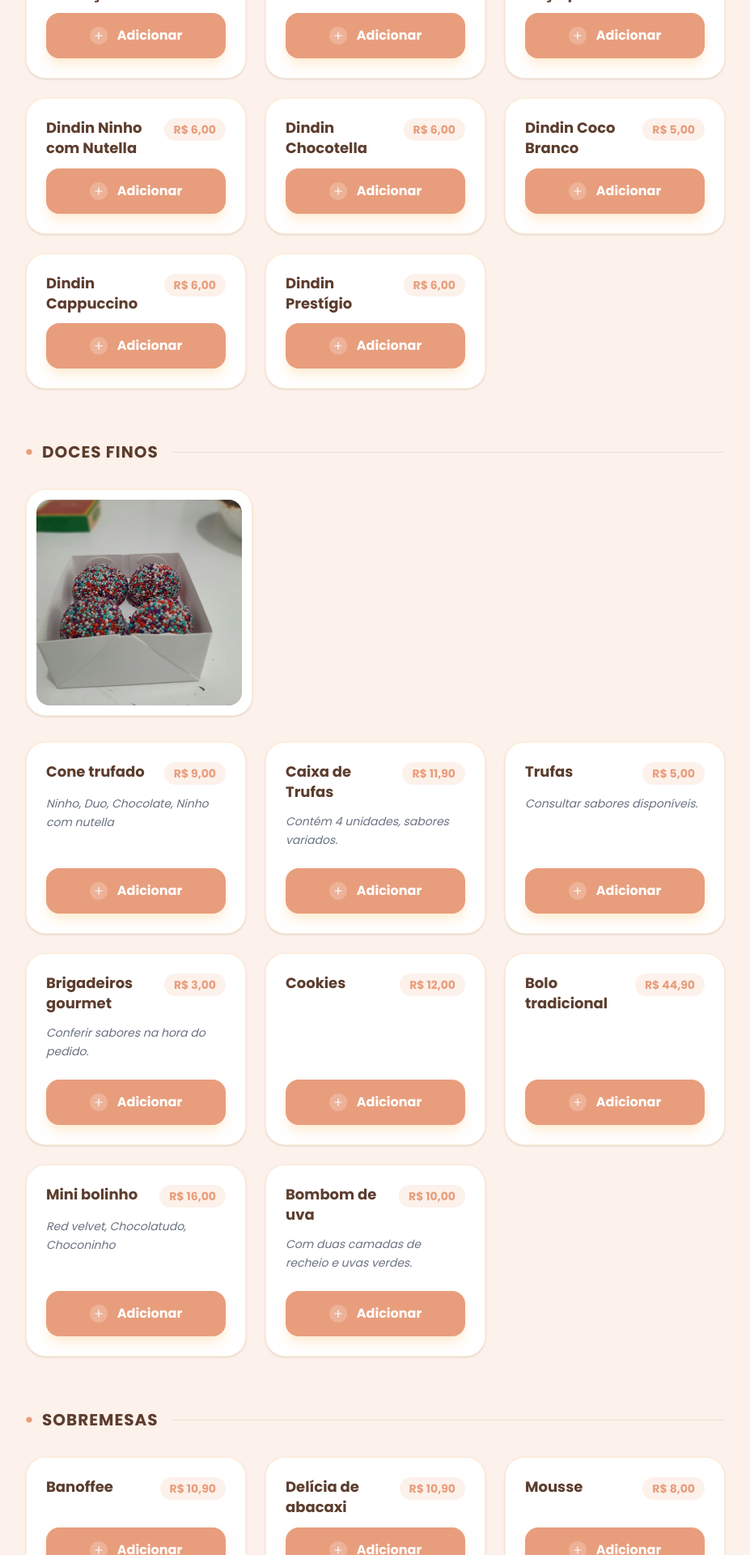
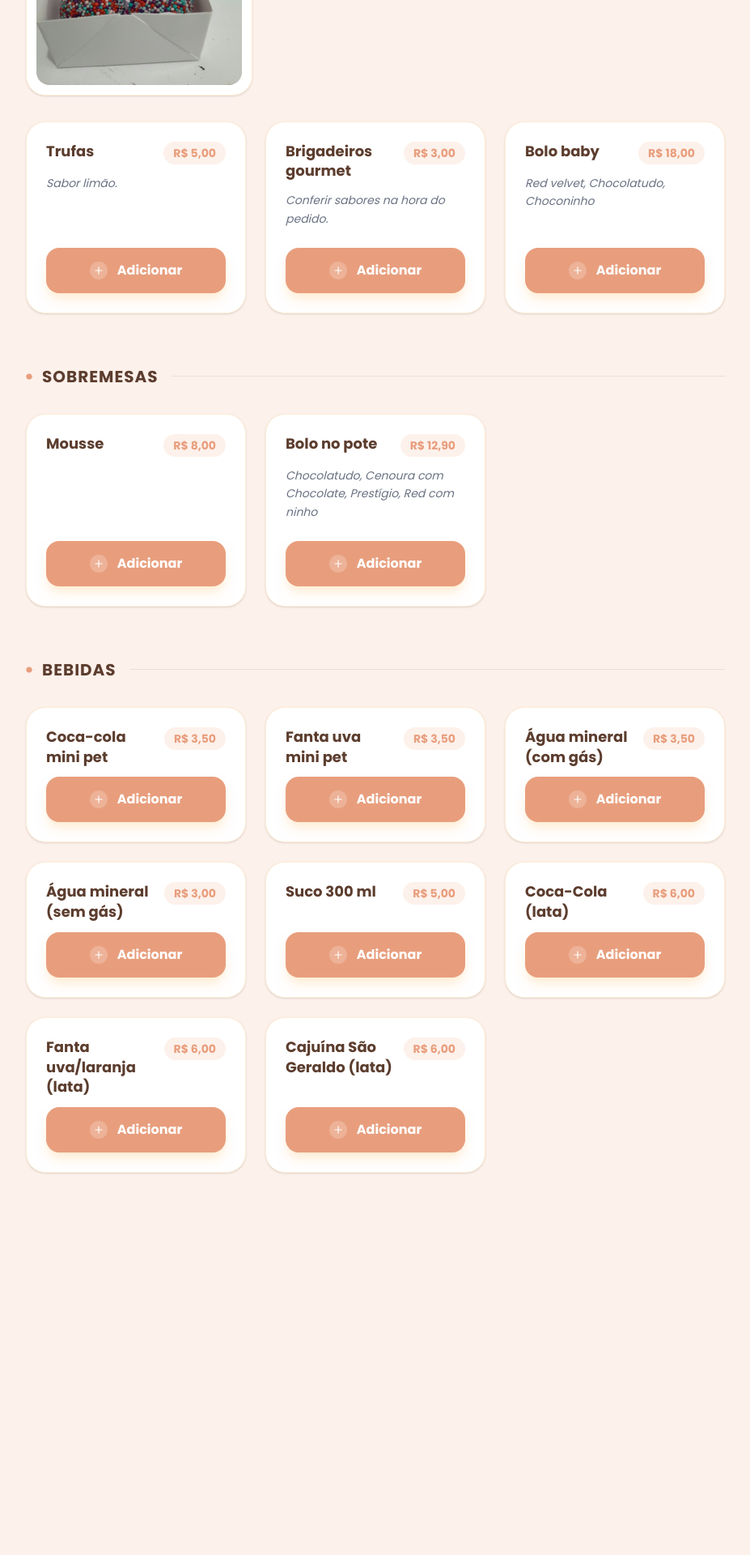
Before and after one commit to daniels1199/Rhay-s-Candy-Store, a React (Vite) app: page / in a window 1280 px wide. Shown: the part 2400-4320 px from the top of the page at 81% size, without its empty margins (176-1103 px from the left). After the commit the page ends 4040 px from the top, so only its background shows below. Built offline with nearby package versions, Linux system fonts and the light colour scheme; the HTML template or start-up script is replaced by a standard one.

Commit message:
feat: remove Dindins Gourmet category
Disable the Dindins Gourmet menu items and remove the category from the menu configuration to update the available product offerings.

```diff
--- a/src/config.ts
+++ b/src/config.ts
@@ -45,38 +45,38 @@ export const STORE_CONFIG = {
     },*/
 
     // Dindins Gourmet
-    { id: 'd1', name: 'Dindin Chocolate', price: 5.00, category: 'Dindins Gourmet' },
-    { id: 'd2', name: 'Dindin Mousse de Morango', price: 5.00, category: 'Dindins Gourmet' },
-    { id: 'd3', name: 'Dindin Mousse de Maracujá', price: 5.00, category: 'Dindins Gourmet' },
-    { id: 'd4', name: 'Dindin Sensação', price: 6.00, category: 'Dindins Gourmet' },
-    { id: 'd5', name: 'Dindin Ninhoresco', price: 5.00, category: 'Dindins Gourmet' },
-    { id: 'd6', name: 'Dindin Paçoquita', price: 5.00, category: 'Dindins Gourmet' },
-    { id: 'd7', name: 'Dindin Ninho com Nutella', price: 6.00, category: 'Dindins Gourmet' },
-    { id: 'd8', name: 'Dindin Chocotella', price: 6.00, category: 'Dindins Gourmet' },
+    //{ id: 'd1', name: 'Dindin Chocolate', price: 5.00, category: 'Dindins Gourmet' },
+    //{ id: 'd2', name: 'Dindin Mousse de Morango', price: 5.00, category: 'Dindins Gourmet' },
+    //{ id: 'd3', name: 'Dindin Mousse de Maracujá', price: 5.00, category: 'Dindins Gourmet' },
+    //{ id: 'd4', name: 'Dindin Sensação', price: 6.00, category: 'Dindins Gourmet' },
+    //{ id: 'd5', name: 'Dindin Ninhoresco', price: 5.00, category: 'Dindins Gourmet' },
+    //{ id: 'd6', name: 'Dindin Paçoquita', price: 5.00, category: 'Dindins Gourmet' },
+    //{ id: 'd7', name: 'Dindin Ninho com Nutella', price: 6.00, category: 'Dindins Gourmet' },
+    //{ id: 'd8', name: 'Dindin Chocotella', price: 6.00, category: 'Dindins Gourmet' },
     //{ id: 'd9', name: 'Dindin Chocomenta', price: 5.00, category: 'Dindins Gourmet' },
-    { id: 'd10', name: 'Dindin Coco Branco', price: 5.00, category: 'Dindins Gourmet' },
-    { id: 'd11', name: 'Dindin Cappuccino', price: 6.00, category: 'Dindins Gourmet' },
-    { id: 'd12', name: 'Dindin Prestígio', price: 6.00, category: 'Dindins Gourmet' },
+    //{ id: 'd10', name: 'Dindin Coco Branco', price: 5.00, category: 'Dindins Gourmet' },
+    //{ id: 'd11', name: 'Dindin Cappuccino', price: 6.00, category: 'Dindins Gourmet' },
+    //{ id: 'd12', name: 'Dindin Prestígio', price: 6.00, category: 'Dindins Gourmet' },
 
     // Doces Finos
-    { id: 's1', name: 'Cone trufado', price: 9.00, category: 'Doces Finos', description: 'Ninho, Duo, Chocolate, Ninho com nutella' },
-    { id: 's5', name: 'Caixa de Trufas', price: 11.90, category: 'Doces Finos', description: 'Contém 4 unidades, sabores variados.' },
-    { id: 's6', name: 'Trufas', price: 5.00, category: 'Doces Finos', description: 'Consultar sabores disponíveis.' },
+    //{ id: 's1', name: 'Cone trufado', price: 9.00, category: 'Doces Finos', description: 'Ninho, Duo, Chocolate, Ninho com nutella' },
+    //{ id: 's5', name: 'Caixa de Trufas', price: 11.90, category: 'Doces Finos', description: 'Contém 4 unidades, sabores variados.' },
+    { id: 's6', name: 'Trufas', price: 5.00, category: 'Doces Finos', description: 'Sabor limão.' },
     { id: 's7', name: 'Brigadeiros gourmet', price: 3.00, category: 'Doces Finos', description: 'Conferir sabores na hora do pedido.' },
-    { id: 's9', name: 'Cookies', price: 12.00, category: 'Doces Finos' },
-    { id: 's12', name: 'Bolo tradicional', price: 44.90, category: 'Doces Finos' },
-    { id: 's13', name: 'Mini bolinho', price: 16.00, category: 'Doces Finos', description: 'Red velvet, Chocolatudo, Choconinho' },
-    { id: 's15', name: 'Bombom de uva', price: 10.00, category: 'Doces Finos', description: 'Com duas camadas de recheio e uvas verdes.'},
+    //{ id: 's9', name: 'Cookies', price: 12.00, category: 'Doces Finos' },
+    //{ id: 's12', name: 'Bolo tradicional', price: 44.90, category: 'Doces Finos' },
+    { id: 's13', name: 'Bolo baby', price: 18.00, category: 'Doces Finos', description: 'Red velvet, Chocolatudo, Choconinho' },
+    //{ id: 's15', name: 'Bombom de uva', price: 10.00, category: 'Doces Finos', description: 'Com duas camadas de recheio e uvas verdes.'},
 
     // Sobremesas
-    { id: 's3', name: 'Banoffee', price: 10.90, category: 'Sobremesas' },
-    { id: 's4', name: 'Delícia de abacaxi', price: 10.90, category: 'Sobremesas' },
+    //{ id: 's3', name: 'Banoffee', price: 10.90, category: 'Sobremesas' },
+    //{ id: 's4', name: 'Delícia de abacaxi', price: 10.90, category: 'Sobremesas' },
     { id: 's14', name: 'Mousse', price: 8.00, category: 'Sobremesas' },
-    { id: 's16', name: 'Pudim', price: 10.00, category: 'Sobremesas' },
+    //{ id: 's16', name: 'Pudim', price: 10.00, category: 'Sobremesas' },
     { id: 's2', name: 'Bolo no pote', price: 12.90, category: 'Sobremesas', description: 'Chocolatudo, Cenoura com Chocolate, Prestígio, Red com ninho' },
-    { id: 's8', name: 'Brownie in box', price: 10.00, category: 'Sobremesas', description: 'Brigadeiro de chocolate e ninho' },
-    { id: 's10', name: 'Fatia Brownie', price: 12.00, category: 'Sobremesas' },
-    { id: 's11', name: 'Brownie na marmita', price: 11.90, category: 'Sobremesas' },
+    //{ id: 's8', name: 'Brownie in box', price: 10.00, category: 'Sobremesas', description: 'Brigadeiro de chocolate e ninho' },
+    //{ id: 's10', name: 'Fatia Brownie', price: 12.00, category: 'Sobremesas' },
+    //{ id: 's11', name: 'Brownie na marmita', price: 11.90, category: 'Sobremesas' },
 
     // Bebidas
     { id: 'beb1', name: 'Coca-cola mini pet', price: 3.50, category: 'Bebidas' },
--- a/src/types.ts
+++ b/src/types.ts
@@ -4,7 +4,7 @@ export interface MenuItem {
   name: string;
   price: number;
   description?: string;
-  category: 'Pastéis' | 'Batatas' | 'Dindins Gourmet' | 'Doces Finos' | 'Sobremesas' | 'Bebidas';
+  category: 'Pastéis' | 'Batatas' | 'Doces Finos' | 'Sobremesas' | 'Bebidas';
   image?: string;
 }
 
```
